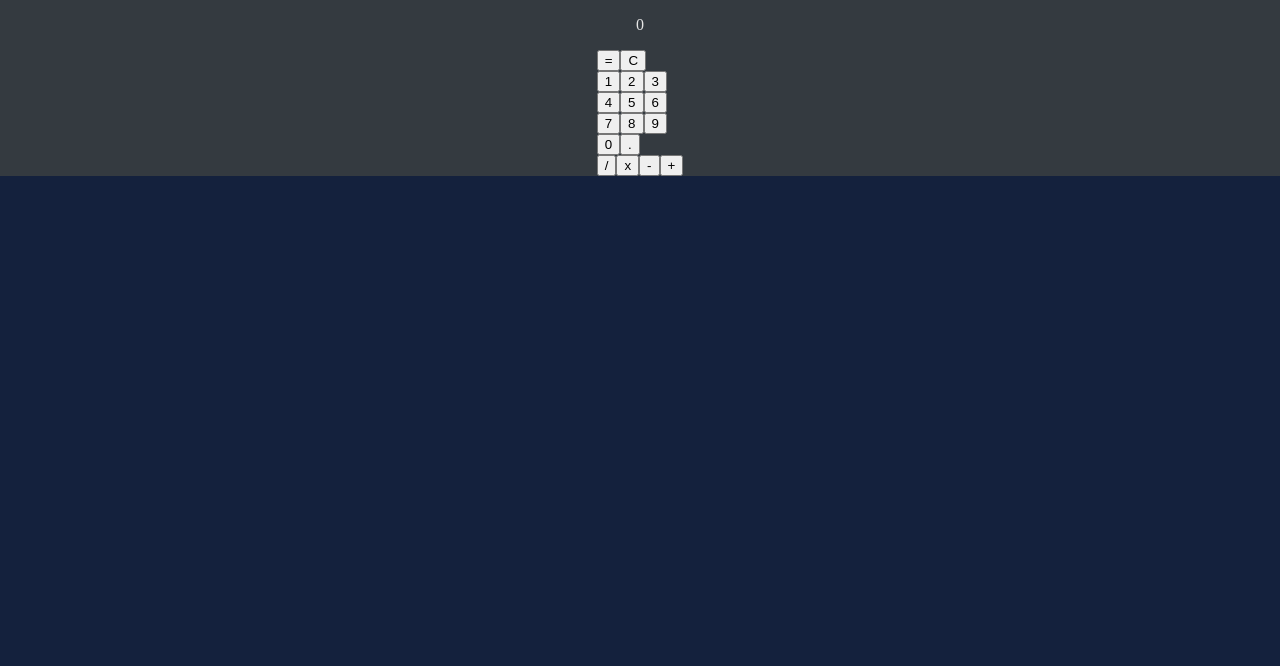
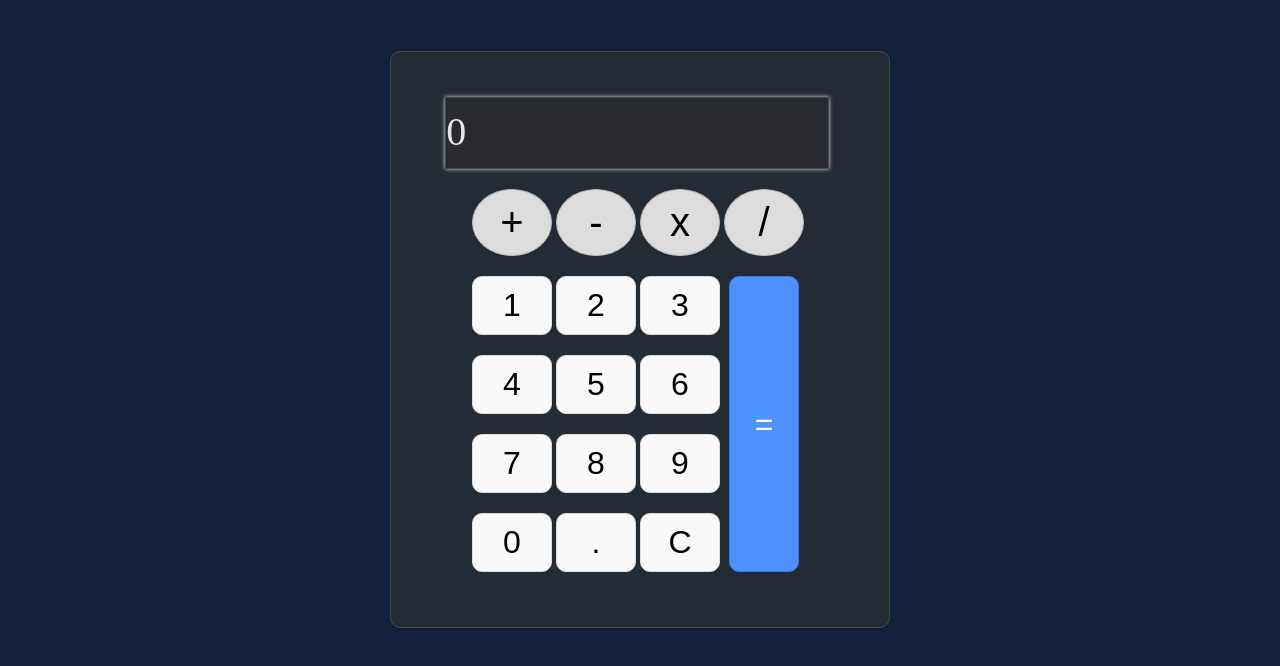
Before and after one commit to IsacVera/Calculator, a React (Create React App) app: page / in a window 1280 px wide. Shown: the top 666 px of the page. Built offline with nearby package versions, Linux system fonts and the light colour scheme; a web font is replaced by a local one.

Commit message:
feat: made buttons and display

```diff
--- a/src/App.tsx
+++ b/src/App.tsx
@@ -16,13 +16,11 @@ function App() {
 	const [savedElements, setSavedElements] = useState(["0"]);
 
     const elementsHandler: ElementsHandlerType = {
-        savedHandler: (newElement: string[]) => {
+        savedHandler: (newElement: string[]): void => {
             const isOnlyZero = (savedElements.length === 1 && savedElements[0] === "0");
             const isErrorMessage = (savedElements[0] === 'e');
 
             setSavedElements((prevElements: any) => {
-                console.log(prevElements);
-                console.log(typeof(prevElements));
                 return [...prevElements, newElement]
             });
             if (isOnlyZero || isErrorMessage) {
--- a/src/Components/Arithmetic/BasicArithmetic.scss
+++ b/src/Components/Arithmetic/BasicArithmetic.scss
@@ -1,3 +1,76 @@
-.calculator {
+.operators button{
+  display: inline-block;
+  border: 1px solid #bbb;
+  border-radius: 150%;
+  width: 80px;
+  text-align: center;
+  font-size: 2.5rem;
+  padding: 10px;
+  margin: 20px 4px 10px 0;
+  cursor: pointer;
+  background-color: #ddd;
+  transition: border-color .2s ease-in-out, background-color .2s, box-shadow .2s;
+}
 
+.operators button:hover {
+  background-color: #ddd;
+  -webkit-box-shadow: 0px 1px 4px 0px rgba(0, 0, 0, 0.2);
+  box-shadow: 0px 1px 4px 0px rgba(0, 0, 0, 0.2);
+  border-color: #aaa;
 }
+
+.operators button:active {
+  font-weight: bold;
+}
+
+.numbers button {
+  display: inline-block;
+  border: 1px solid #ddd;
+  border-radius: 10px;
+  width: 80px;
+  text-align: center;
+  font-size: 2rem;
+  padding: 10px;
+  margin: 10px 4px 10px 0;
+  cursor: pointer;
+  background-color: #f9f9f9;
+  transition: border-color .2s ease-in-out, background-color .2s, box-shadow .2s;
+}
+
+.numbers button:hover {
+  background-color: #f1f1f1;
+  -webkit-box-shadow: 0px 1px 4px 0px rgba(0, 0, 0, 0.2);
+  box-shadow: 0px 1px 4px 0px rgba(0, 0, 0, 0.2);
+  border-color: #bbb;
+}
+
+.numbers button:active {
+  font-weight: bold;
+}
+
+button.equal {
+  display: inline-block;
+  border: 1px solid #3079ED;
+  border-radius: 10px;
+  width: 70px;
+  text-align: center;
+  font-size: 2rem;
+  padding: 127px 10px;
+  margin: 10px 6px 10px 5px;
+  vertical-align: top;
+  cursor: pointer;
+  color: #FFF;
+  background-color: #4d90fe;
+  transition: all .2s ease-in-out;
+}
+
+button.equal:hover {
+  background-color: #307CF9;
+  -webkit-box-shadow: 0px 1px 4px 0px rgba(0, 0, 0, 0.2);
+  box-shadow: 0px 1px 4px 0px rgba(0, 0, 0, 0.2);
+  border-color: #1857BB;
+}
+
+button.equal:active {
+  font-weight: bold;
+}
--- a/src/Components/Arithmetic/BasicArithmetic.tsx
+++ b/src/Components/Arithmetic/BasicArithmetic.tsx
@@ -1,4 +1,5 @@
 import React from "react";
+import './BasicArithmetic.scss';
 
 // import ArithmeticButton from '../UI/ArithmeticButton'
 import Calculate from './Calculate'
@@ -15,16 +16,22 @@ const BasicArithmetic = ({onSavedElements, onEvaluateElements, elements}: BasicA
 		onSavedElements(event.target.value);
 	}
 
+
+	const clearElementsHandler = (): void => {
+		onEvaluateElements(["0"]);
+    }
+
 	return (
 		<div>
-			<div>
-				<Calculate
-					onEvaluateElements={onEvaluateElements}
-					ogElements={elements}
-				/>
+            <div className='operators'>
+                <button onClick={addElementHandler} value={'+'}>+</button>
+                <button onClick={addElementHandler} value={'-'}>-</button>
+                <button onClick={addElementHandler} value={'*'}>x</button>
+                <button onClick={addElementHandler} value={'/'}>/</button>
             </div>
 
-			<div>
+            <div className='leftPanel'>
+                <div className='numbers'>
                     <div>
                         <button onClick={addElementHandler} value={'1'}>1</button>
                         <button onClick={addElementHandler} value={'2'}>2</button>
@@ -43,13 +50,13 @@ const BasicArithmetic = ({onSavedElements, onEvaluateElements, elements}: BasicA
                     <div>
                         <button onClick={addElementHandler} value={'0'}>0</button>
                         <button onClick={addElementHandler} value={'.'}>.</button>
+                        <button onClick={clearElementsHandler}>C</button>
                     </div>
                 </div>
-			<div>
-				<button onClick={addElementHandler} value={'/'}>/</button>
-				<button onClick={addElementHandler} value={'*'}>x</button>
-				<button onClick={addElementHandler} value={'-'}>-</button>
-				<button onClick={addElementHandler} value={'+'}>+</button>
+                <Calculate
+                    onEvaluateElements={onEvaluateElements}
+                    ogElements={elements}
+                />
             </div>
 		</div>
 	);
--- a/src/Components/Arithmetic/Calculate.tsx
+++ b/src/Components/Arithmetic/Calculate.tsx
@@ -1,6 +1,10 @@
 import React from "react";
 
+import './BasicArithmetic.scss'
+
 import {isValid, getOperators, getNumOfOperators, findInfinity} from './SearchForArithmetic';
+
+let penis = 'cock';
 
 interface CalculateProps {
     onEvaluateElements: (value: string[]) => void;
@@ -127,16 +131,7 @@ const Calculate = ({onEvaluateElements, ogElements}: CalculateProps) => {
 		}
 	};
 
-	const clearElementsHandler = (): void => {
-		onEvaluateElements(["0"]);
-	};
-
-	return (
-		<div>
-			<button onClick={evaluateElementsHandler}>=</button>
-			<button onClick={clearElementsHandler}>C</button>
-		</div>
-	);
+		return <button className='equal' onClick={evaluateElementsHandler}>=</button>;
 };
 
 export default Calculate;
--- a/src/Components/Calculator.scss
+++ b/src/Components/Calculator.scss
@@ -1,10 +1,19 @@
-$background: #343a40;
+$background: #232b35;
+$border-grey: #474c4e;
 
 .calculator  {
     background-color: $background;
     display: flex;
     flex-direction: column;
     align-items: center;
-
+    padding: 45px 20px 45px 20px;
+    -webkit-box-shadow: 0px 1px 4px 0px rgba(0, 0, 0, 0.2);
+    box-shadow: 0px 1px 4px 0px rgba(0, 0, 0, 0.2);
+    border: 1px solid $border-grey;
+    border-radius: 10px;
 
 }
+
+.leftPanel {
+    display: flex;
+}
--- /dev/null
+++ b/src/Components/Display/Display.scss
@@ -0,0 +1,24 @@
+$black: #282a2f;
+$border-grey: #474c4e;
+
+.input {
+    background: $black;
+    border: 1px solid $border-grey;
+    border-radius: 1px;
+    box-shadow: 0px 0px 4px ;
+    height: 60px;
+    width: 80%;
+    padding-right: 15px;
+    padding-top: 10px;
+    text-align: left;
+    margin: 0px 6px 0px 0px;
+    font-size: 2.5rem;
+    overflow-x: auto;
+    transition: all .2s ease-in-out;
+}
+
+.input:hover {
+  border: 1px solid #bbb;
+  -webkit-box-shadow: inset 0px 1px 4px 0px rgba(0, 0, 0, 0.2);
+  box-shadow: inset 0px 1px 4px 0px rgba(0, 0, 0, 0.2);
+}
--- a/src/Components/Display/Display.tsx
+++ b/src/Components/Display/Display.tsx
@@ -1,11 +1,12 @@
 import React from 'react';
+import './Display.scss';
 
 interface DisplayProps {
     elements: string[]
 }
 
 const Display = ({elements}: DisplayProps) => {
-	return <p>{elements}</p>;
+	return <p className='input'>{elements}</p>;
 };
 
 export default Display;
--- a/src/index.scss
+++ b/src/index.scss
@@ -6,6 +6,7 @@ html {
 }
 
 body {
-  margin: 0;
-  background-color: #14213d;
+    width: 500px;
+    margin: 4% auto;
+    background-color: #14213d;
 }
```
Lines whose indentation alone changed are shown as unchanged.
